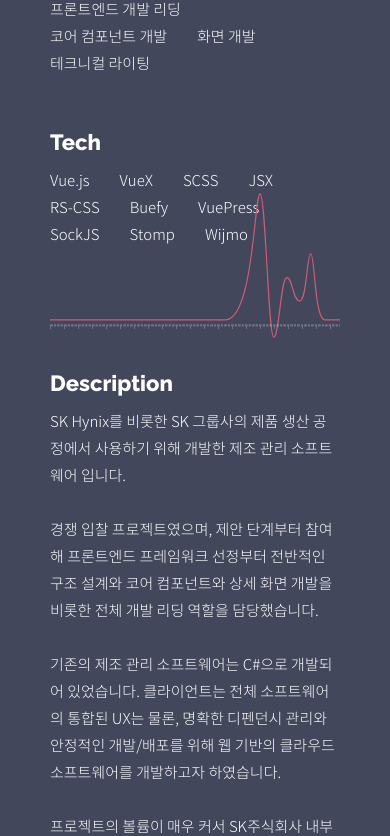
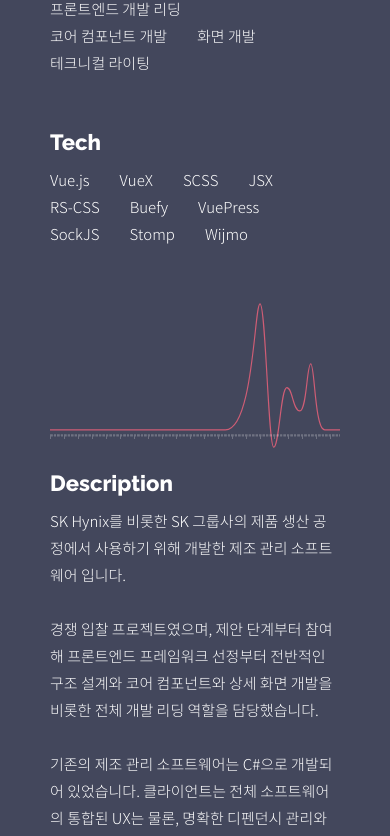
Before and after one commit to hakoiko/portfolio-2020, a Vue app: page / in a window 390 px wide. Shown: the part 5722-6558 px from the top of the page. Built offline with nearby package versions, Linux system fonts and the light colour scheme.

Commit message:
change: change order - other projects

```diff
--- a/src/views/OtherProjects.vue
+++ b/src/views/OtherProjects.vue
@@ -3,12 +3,14 @@
     <h2 class="page-title">
       OTHER PROJECTS
     </h2>
+    <div class="project-lists">
       <project-list
         v-for="(list, year) in projects"
         :key="year"
         :title="year"
         :items="list"
       />
+    </div>
   </section>
 </template>
 
@@ -127,7 +129,12 @@ node.js를 이용한 서버 개발과 프론트엔드 SDK 개발`
 <style lang="scss">
 section.other-projects {
   position: relative;
+  .project-lists {
+    display: flex;
+    flex-direction: column-reverse;
+  }
   .project-list {
+    flex: 1 1 auto;
     margin-bottom: 100px;
   }
 }
--- a/src/views/WhatIDid.vue
+++ b/src/views/WhatIDid.vue
@@ -112,6 +112,7 @@ section.what-i-did {
         position: relative;
         .item {
           position: absolute;
+          z-index: 0;
           bottom: 0;
           background-image: url('../assets/images/miip.svg');
           background-size: contain;
@@ -123,8 +124,8 @@ section.what-i-did {
       }
       @media screen and (max-width: 960px) {
         .chart-container {
-          height: 40px;
-          margin-bottom: 30px;
+          height: 150px;
+          margin-bottom: 20px;
           .item {
             width: calc(100vw - 100px);
           }
```
Lines whose indentation alone changed are shown as unchanged.
